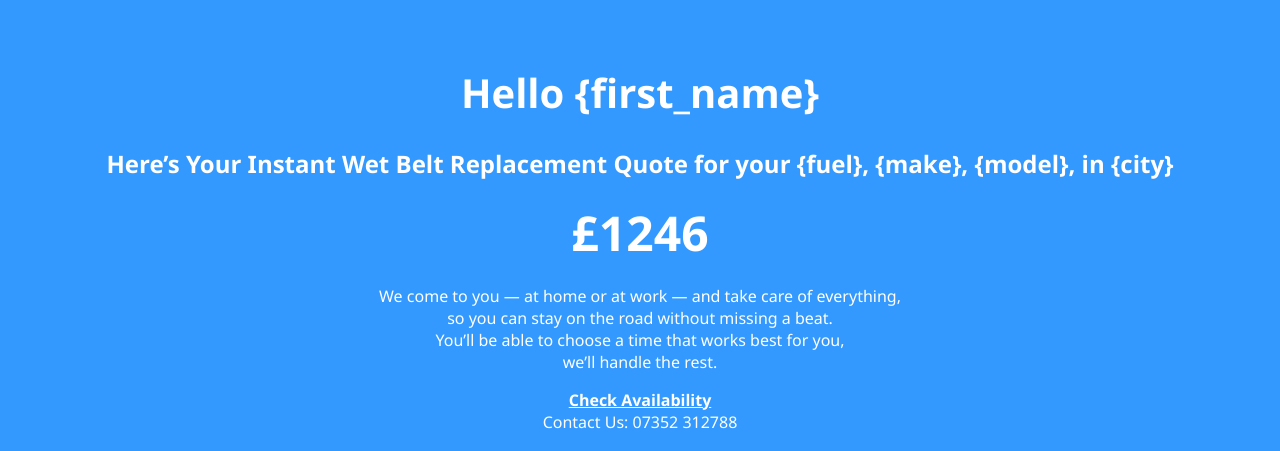
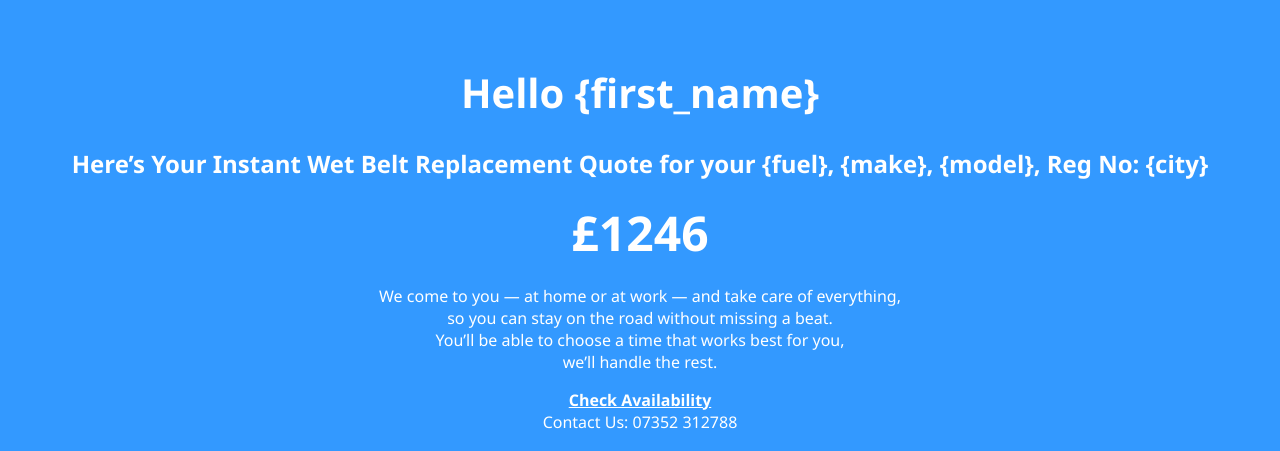
Before and after one commit to Letswink/Thankyou-wetbelt, a plain HTML site: page index.html in a window 1280 px wide. Shown: the top 451 px of the page. Drawn offline with Linux system fonts and the light colour scheme.

Commit message:
Update index.html

```diff
--- a/index.html
+++ b/index.html
@@ -48,7 +48,7 @@
 </head>
 <body>
     <h1>Hello {first_name}</h1>
-    <h2>Here’s Your Instant Wet Belt Replacement Quote for your {fuel}, {make}, {model}, in {city}</h2>
+    <h2>Here’s Your Instant Wet Belt Replacement Quote for your {fuel}, {make}, {model}, Reg No: {city}</h2>
     <div class="price">£1246</div>
 
 
```
